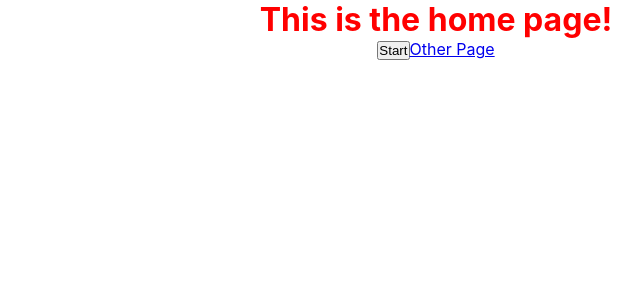
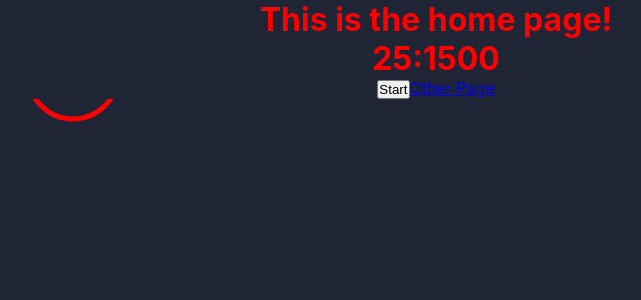
Before and after one commit to DarrenBaldwin07/PomoCypherVII, a React (Create React App) app: page / in a window 1280 px wide. Shown: the top 300 px of the page, without its empty margins (204-845 px from the left). Built offline with nearby package versions, Linux system fonts and the light colour scheme.

Commit message:
started on timer logic and ui

```diff
--- a/src/App.js
+++ b/src/App.js
@@ -1,5 +1,5 @@
 import './App.css';
-import { Routes, Route, BrowserRouter as Router,} from "react-router-dom";
+import { Routes, Route, BrowserRouter as Router} from "react-router-dom";
 import Home from './pages/Home'
 import Other from './pages/Other'
 function App() {
--- a/src/index.css
+++ b/src/index.css
@@ -16,6 +16,7 @@ body {
     sans-serif;
   -webkit-font-smoothing: antialiased;
   -moz-osx-font-smoothing: grayscale;
+  background-color: rgb(32, 37, 53);
 }
 
 * {
@@ -32,3 +33,27 @@ code {
 h1 {
   color: var(--some-red-color);
 }
+
+#base-timer {
+  position: relative;
+  height: 300px;
+  width: 300px;
+}
+
+#back-circle {
+  fill: none;
+  stroke: none;
+}
+
+#front-circle {
+  stroke-width: 0.2px;
+  stroke: rgb(87, 87, 87);
+}
+
+#path-remaining {
+  stroke-width: 5px;
+  transform: rotate(90deg);
+  transform-origin: center;
+  stroke-linecap: round;
+  stroke: red;
+}
--- a/src/pages/Home.jsx
+++ b/src/pages/Home.jsx
@@ -1,13 +1,51 @@
 import { Link } from "react-router-dom"
+import { useState, useEffect } from 'react'
 const Home = () => {
-    const startTimer = () => {
-        console.log('CLICKED')
+    const defaultTimer = {
+        seconds: '00',
+        minutes: '00',
+        hours: '00',
     }
+
+    const [isActive, setIsActive] = useState(false)
+    const [pomoLength, setPomoLength] = useState(25)
+    const [secondsLeft, setSecondsLeft] = useState(pomoLength * 60)
+    useEffect(() => {
+        if (isActive) {
+            setInterval(() => {
+
+                setSecondsLeft(secondsLeft - 1)
+            }, 1000)
+        }
+    }, [isActive, secondsLeft])
+
+
+
     return (
         <div>
             <h1>This is the home page!</h1>
-            <button onClick={startTimer}>Start</button>
+            <h1>{pomoLength}:{secondsLeft}</h1>
+            <button onClick={() => setIsActive(true)}>Start</button>
             <Link to='/other'>Other Page</Link>
+            <div id="base-timer">
+            <svg viewbox="0 0 100 100">
+                <g id="back-circle">
+                    <circle id="front-circle" r = "45" cx = "50" cy = "50"></circle>
+                    <path
+                        id="path-remaining"
+                        stroke-dasharray="283"
+                        class="base-timer__path-remaining ${remainingPathColor}"
+                        d="
+                        M 50, 50
+                        m -45, 0
+                        a 45,45 0 1,0 90,0
+                        a 45,45 0 1,0 -90,0
+                        "
+                    ></path>
+                </g>
+            </svg>
+            </div>
+
         </div>
     )
 }
```
